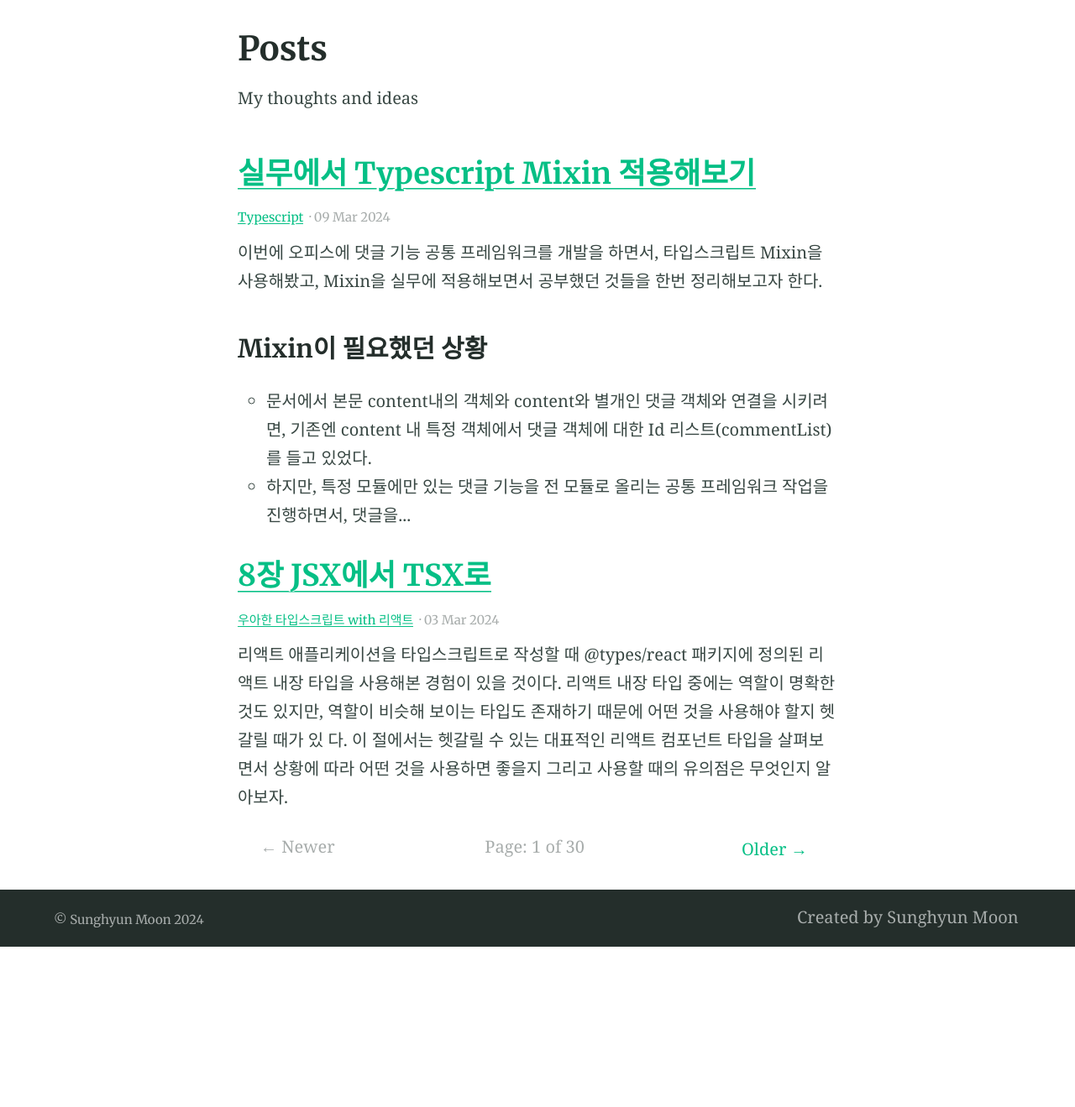
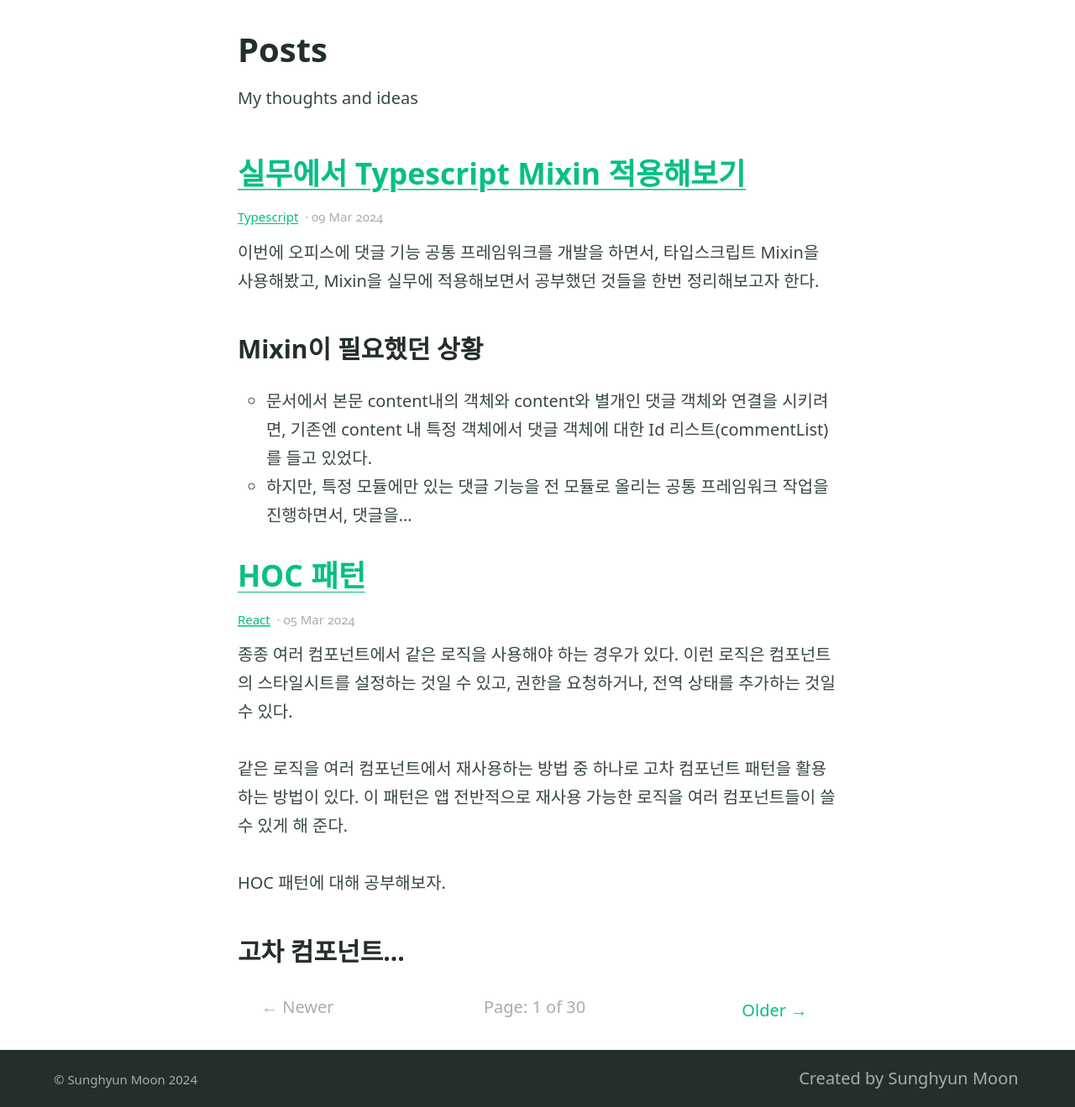
Before and after one commit to sunghyunMoon/sunghyunmoon.github.io, a Jekyll site: the page built from blog/index.html, in a window 1280 px wide, cut to the strip 412-1731 px from the top of the page. Shown: the whole strip at 84% size. Built offline with Jekyll 4.4.1, drawn with Linux system fonts in a browser that asks for light colours; the list of posts is cut into pages by our own code; before the commit the page ends 1540 px from its top, so only the background shows below that; part of the change alters nothing that is shown.

Commit message:
sadfdsaf

````diff
--- /dev/null
+++ b/_posts/2024-03-05-react-hoc-pattern.md
@@ -0,0 +1,78 @@
+---
+title: HOC 패턴
+categories:
+- React
+feature_image: "https://raw.githubusercontent.com/sunghyunMoon/sunghyunmoon.github.io/main/assets/img/background/react_pattern.png"
+---
+
+종종 여러 컴포넌트에서 같은 로직을 사용해야 하는 경우가 있다. 이런 로직은 컴포넌트의 스타일시트를 설정하는 것일 수 있고, 권한을 요청하거나, 전역 상태를 추가하는 것일 수 있다.
+
+같은 로직을 여러 컴포넌트에서 재사용하는 방법 중 하나로 고차 컴포넌트 패턴을 활용하는 방법이 있다. 이 패턴은 앱 전반적으로 재사용 가능한 로직을 여러 컴포넌트들이 쓸 수 있게 해 준다.
+
+HOC 패턴에 대해 공부해보자.
+
+### 고차 컴포넌트 소개
+
+- **고차 컴포넌트(HOC, Higher Order Component)는 컴포넌트 자체의 로직을 재사용하기 위한 방법**이다. 사용자 정의 훅은 리액트 훅을 기반으로 하므로 리액트에서만 사용할 수 있는 기술이지만 고차 컴포넌트는 고차 함수(Higher Order Function)의 일종으로, 자바스크립트의 일급 객체, 함수의 특징을 이용하므로 굳이 리액트가 아니더라도 자바스크립트 환경에서 널리 쓰일 수 있다.
+- 리액트에서는 이러한 고차 컴포넌트 기법으로 다양한 최적화나 중복 로직 관리를 할 수 있다. 고차 컴포넌트의 사전적 정의는 "컴포넌트를 인수로 받거나 결과로 반환하는 컴포넌트"이다.
+
+## 고차 컴포넌트 만들기 (1)
+
+- 여러 컴포넌트에게 동일한 스타일을 적용하고 싶다고 가정하자. 로컬 스코프에 style 객체를 직접 만드는 대신, HOC가 style 객체를 만들어 컴포넌트에게 전달하도록 한다.
+
+```js
+function withStyles(Component) {
+  return props => {
+    const style = { padding: '0.2rem', margin: '1rem' }
+    return <Component style={style} {...props} />
+  }
+}
+
+const Button = () = <button>Click me!</button>
+const Text = () => <p>Hello World!</p>
+
+const StyledButton = withStyles(Button)
+const StyledText = withStyles(Text)
+```
+
+- 이 패턴에서는 기존 컴포넌트를 입력받아, 변경된(혹은 추가된) 기능을 가진 새로운 컴포넌트를 반환한다. 다시 말해, withStyles는 HOC로서, 기존 컴포넌트를 입력받아 스타일이 추가된 새 컴포넌트를 반환한다.
+- 사용자 정의 훅이 use로 시작하는 이름을 사용했다면 **리액트의 고차 컴포넌트도 마찬가지로 with로 시작하는 이름을 사용해야 한다.** ESLint 규칙 등으로 강제되는 사항은 아니지만 리액트 라우터의 withRouter와 같이 리액트 커뮤니티에 널리 퍼진 일종의 관습이다.
+
+## 고차 컴포넌트 만들기 (2)
+
+- 데이터를 받아오는 중에는 "로딩 중..." 이라는 메시지를 화면에 보여주고 싶다. DogImages에 직접 기능을 구현하는 대신 고차 컴포넌트 패턴을 활용할 것이다.
+
+```js
+import React, { useEffect, useState } from "react";
+
+// withLoader는 Element(컴포넌트)와 url(데이터를 불러올 주소)을 인자로 받고,
+// 데이터 로딩 로직을 담은 새로운 컴포넌트를 반환하는 HOC이다.
+export default function withLoader(Element, url) {
+  return (props) => {
+    const [data, setData] = useState(null);
+
+    useEffect(() => {
+      async function getData() {
+        const res = await fetch(url);
+        const data = await res.json();
+        setData(data);
+      }
+
+      getData();
+    }, [url]);
+
+    // 데이터가 아직 로딩 중이라면 로딩 메시지를 표시
+    if (!data) {
+      return <div>Loading...</div>;
+    }
+
+    // 데이터 로딩이 완료되면, 원래의 Element 컴포넌트에 data를 props로 넘겨 렌더링
+    return <Element {...props} data={data} />;
+  };
+}
+```
+
+- 특정 URL로부터 데이터를 로드한 뒤, 로딩 상태를 관리하고, 로드된 데이터를 원하는 컴포넌트에 주입하는 역할을 수행한다.
+- 이를 통해 데이터 페칭 로직을 별도의 고차 컴포넌트로 분리하고, 실제 UI를 구현하는 컴포넌트에서는 데이터 처리 로직 없이 화면 렌더링에만 집중할 수 있게 된다.
+
+<h3>끝!</h3>
--- a/_sass/_settings.scss
+++ b/_sass/_settings.scss
@@ -15,7 +15,7 @@ $white: #ffffff !default;
 
 // Typography
 $bodytype: (
-  font-family: "Georgia, serif",
+  font-family: "Pretendard, ui-sans-serif, system-ui, sans-serif",
   regular: 400,
   bold: 700,
   italic: italic,
@@ -23,14 +23,14 @@ $bodytype: (
 ) !default;
 
 $headingtype: (
-  font-family: '"Merriweather", serif',
+  font-family: 'Pretendard, ui-sans-serif, system-ui, sans-serif',
   regular: 400,
   bold: 700,
   cap-height: 0.75
 ) !default;
 
 $monospacetype: (
-  font-family: "Menlo, monospace",
+  font-family: "Pretendard, ui-sans-serif, system-ui, sans-serif",
   regular: 400,
   cap-height: 0.68
 ) !default;
--- a/_sass/sassline-base/_variables.scss
+++ b/_sass/sassline-base/_variables.scss
@@ -56,7 +56,7 @@ $gutterwidths: (
 // Add weight and style details too.
 // ! Set cap height to set to the baseline.
 $bodytype: (
-  font-family: 'Georgia, serif',
+  font-family: 'Pretendard, ui-sans-serif, system-ui, sans-serif',
   regular: 400,
   bold: 700,
   italic: italic,
````
Also changed, not shown: assets/img/background/react_pattern.png (added).
